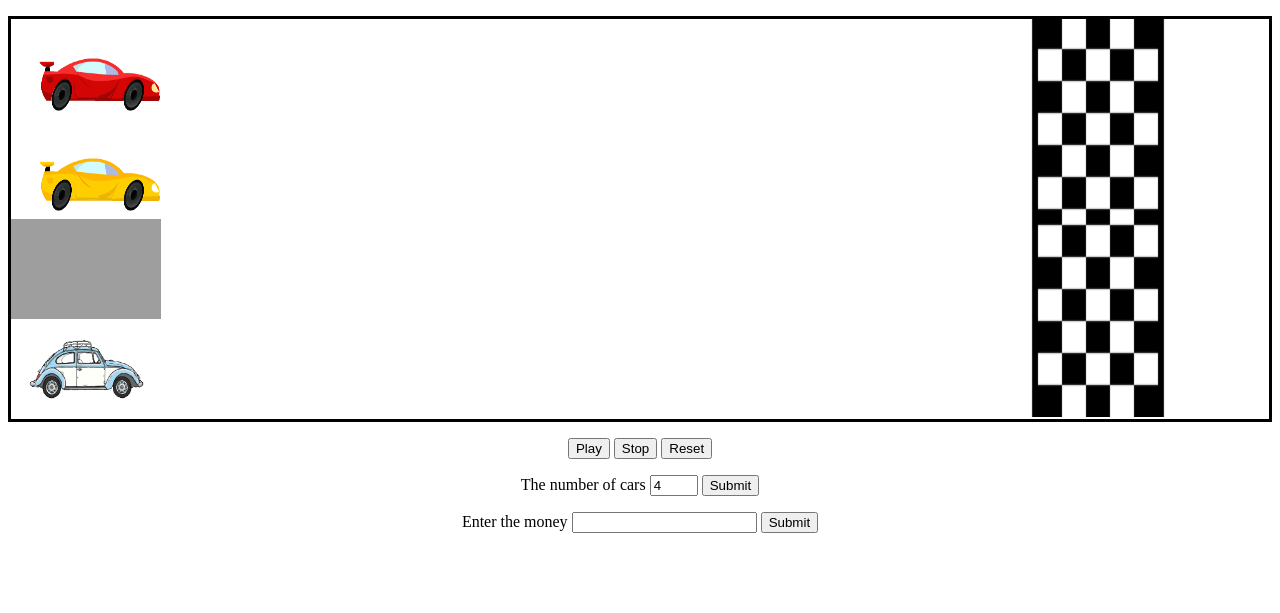
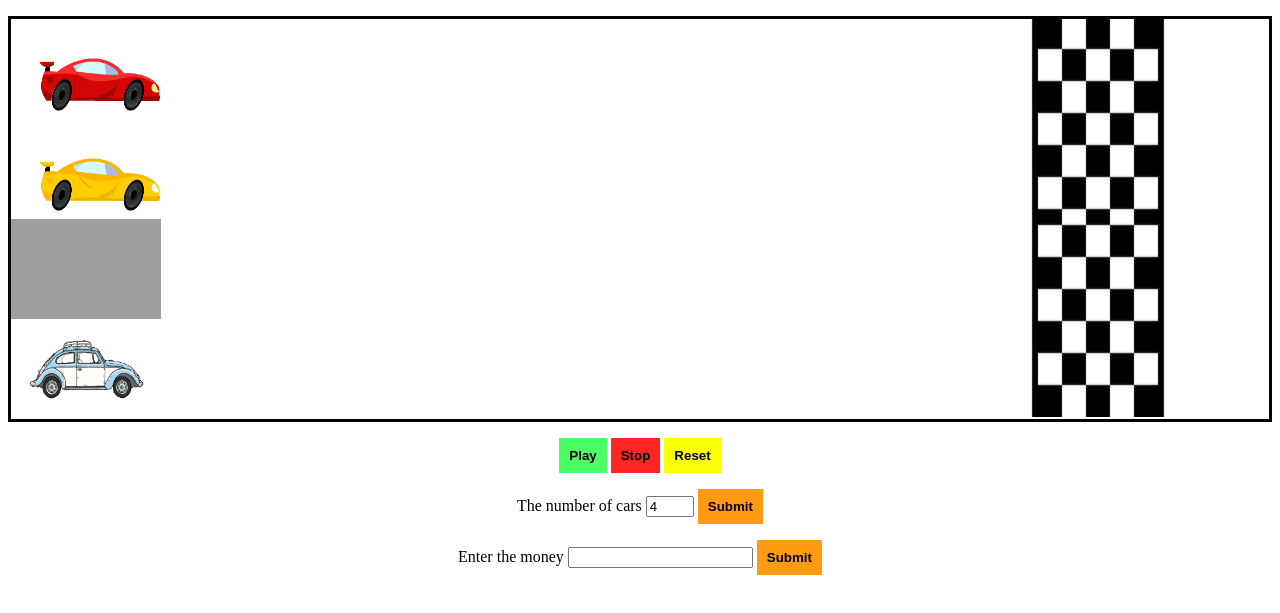
Before and after one commit to YaThh/Car-Racing, a plain HTML site: page index.html in a window 1280 px wide. Shown: the part 91-704 px from the top of the page. Drawn offline with nearby package versions, Linux system fonts and the light colour scheme; grey boxes are pictures that could not be loaded.

Commit message:
Add button style

```diff
--- a/style.css
+++ b/style.css
@@ -33,3 +33,41 @@ div#frame {
 h3#money {
     text-align: right;
 }
+
+button {
+    padding: 10px;
+    border: none;
+    font-weight: bold;
+}
+
+button#play {
+    background-color: #4AFF62;
+}
+
+button#play:hover {
+    background-color: #91FFA0;
+}
+
+button#stop {
+    background-color: #FF2626;
+}
+
+button#stop:hover {
+    background-color: #FF7B7B;
+}
+
+button#reset {
+    background-color: #F8FF07;
+}
+
+button#reset:hover {
+    background-color: #FCFF88;
+}
+
+button#chooseBet, button#chooseCar {
+    background-color: #FF9A12;
+}
+
+button#chooseBet:hover, button#chooseCar:hover {
+    background-color: #FBC276;
+}
```
